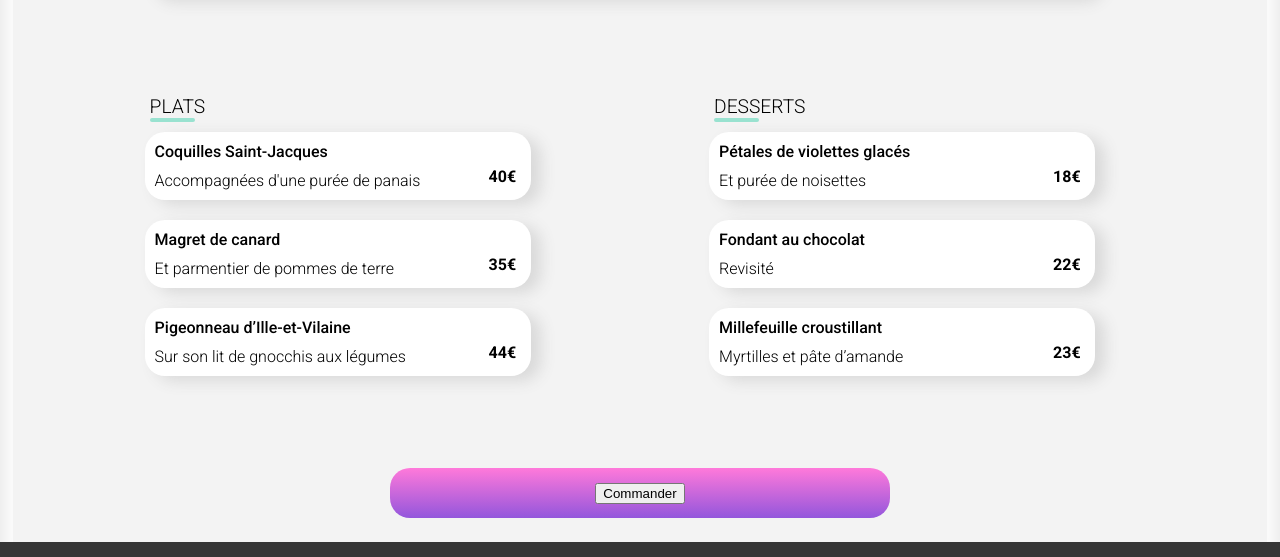
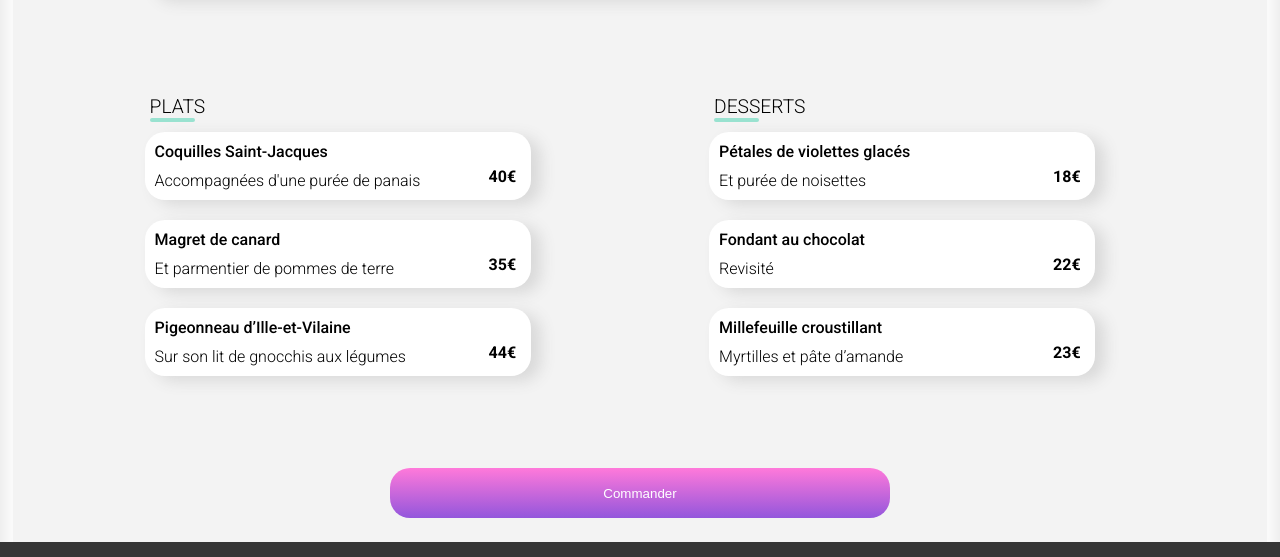
Before and after one commit to Medhiben/OC-Projet3, a website: page pages/a_la_francaise.html in a window 1280 px wide. Shown: the part 998-1555 px from the top of the page. Drawn offline with Linux system fonts and the light colour scheme; a web font is replaced by a local one.

Commit message:
modifications fichiers

```diff
--- a/pages/a_la_francaise.html
+++ b/pages/a_la_francaise.html
@@ -155,9 +155,8 @@
                         </div>
                     </div>
                 </div>
-                <div class="order">
-                    <button>Commander</button>
-                </div>
+                    <button class="order">Commander</button>
+
             </div>
         </div>
     </div>
```
Also changed, not shown: pages/la_note_enchantee.html (+3 -3 lines), pages/le_delice_des_sens.html (+2 -3 lines).
